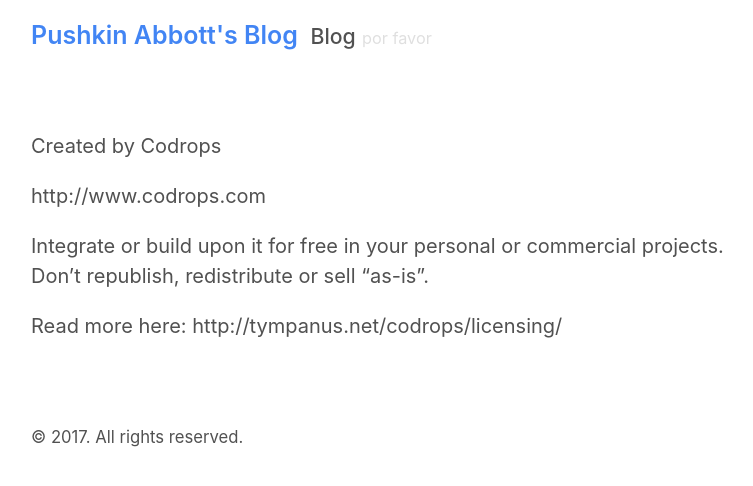
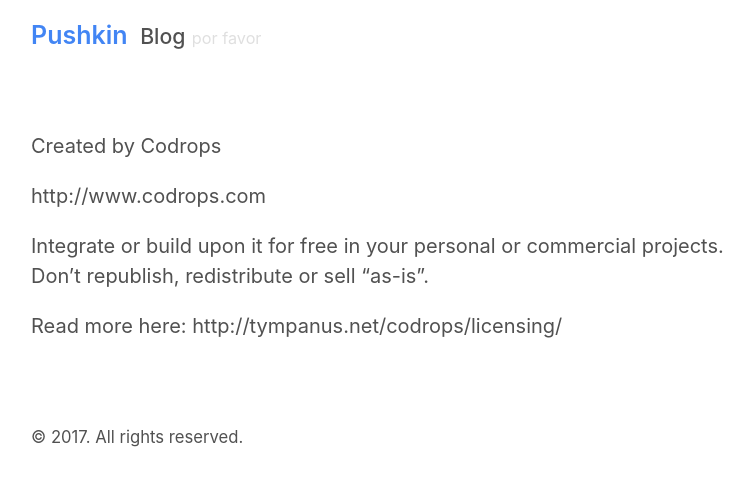
Before and after one commit to gotibhai/mygithubpage, a Jekyll site: the page built from CreativeLinkEffects/README.md, in a window 1280 px wide. Shown: the top 486 px of the page, without its empty margins (259-1012 px from the left). Built offline with Jekyll 4.4.1, drawn with Linux system fonts in a browser that asks for light colours; our own code applies the rules of GitHub Pages for plain Markdown files.

Commit message:
changing deets

```diff
--- a/_config.yml
+++ b/_config.yml
@@ -2,7 +2,7 @@
 permalink:           pretty
 
 # Setup
-title:               Pushkin Abbott's Blog
+title:               Pushkin
 tagline:             por favor
 url:                 https://www.pushkinabbott.me
 #paginate:            1
```
